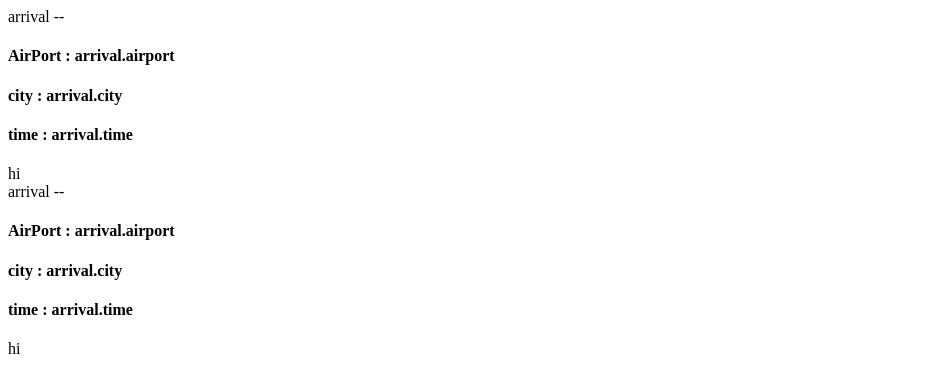
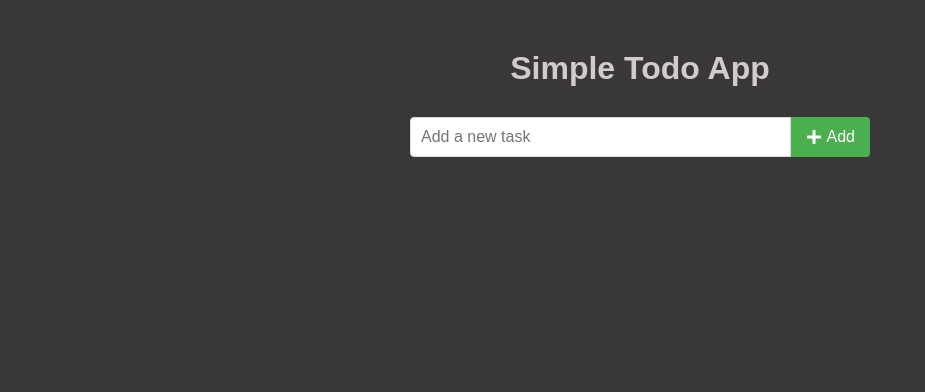
Before and after one commit to muhammed-navas/CRUD-OPARATION, a React (Vite) app in the folder frontend/: page / in a window 1280 px wide. Shown: the top 392 px of the page, without its empty margins (0-925 px from the left). Built offline with nearby package versions, Linux system fonts and the light colour scheme.

Commit message:
remove the api

```diff
--- a/frontend/src/App.tsx
+++ b/frontend/src/App.tsx
@@ -1,12 +1,11 @@
-// import SimpleTodoApp from "./page/SimpleTodoApp"
-// import "./App.css";
-import { ApiData } from "./components/ApiData.js";
+import SimpleTodoApp from "./page/SimpleTodoApp"
+import "./App.css";
+
 
 const App = () => {
   return (
     <div className="main">
-      {/* <SimpleTodoApp /> */}
-      <ApiData />
+      <SimpleTodoApp />
     </div>
   );
 };
--- a/frontend/src/components/ApiData.tsx
+++ /dev/null
@@ -1,96 +0,0 @@
-import React from "react";
-
-export const ApiData: React.FC = () => {
-
-  interface ApiType {
-    flights: {
-      flight_id: string;
-      airline: string;
-      departure: {
-        airport: string;
-        city: string;
-        time: string;
-      };
-      arrival: {
-        airport: string;
-        city: string;
-        time: string;
-      };
-      aircraft: {
-        model: string;
-        registration: string;
-        age: number;
-      };
-      status: string;
-    }[];
-  }
-
-
-  const api: ApiType = {
-    flights: [
-      {
-        flight_id: "AF123",
-        airline: "Air France",
-        departure: {
-          airport: "CDG",
-          city: "Paris",
-          time: "2025-01-27T15:30:00Z",
-        },
-        arrival: {
-          airport: "JFK",
-          city: "New York",
-          time: "2025-01-27T18:45:00Z",
-        },
-        aircraft: {
-          model: "Airbus A380",
-          registration: "F-HPJB",
-          age: 12,
-        },
-        status: "Scheduled",
-      },
-      {
-        flight_id: "DL456",
-        airline: "Delta",
-        departure: {
-          airport: "ATL",
-          city: "Atlanta",
-          time: "2025-01-27T12:00:00Z",
-        },
-        arrival: {
-          airport: "LAX",
-          city: "Los Angeles",
-          time: "2025-01-27T14:30:00Z",
-        },
-        aircraft: {
-          model: "Boeing 737",
-          registration: "N123DL",
-          age: 8,
-        },
-        status: "En Route",
-      },
-    ],
-  };
-
-  return (
-    <div>
-      <div>
-        {api?.flights?.map((item : any,i)=>{
-          let arrival = item?.arrival;
-          console.log(arrival)
-          return (
-            <>
-              <div>
-                arrival --
-                <h4>AirPort : arrival.airport</h4>
-                <h4>city : arrival.city</h4>
-                <h4>time : arrival.time</h4>
-              </div>
-              <div key={i}> hi </div>
-            </>
-          );
-        }
-        )}
-      </div>
-    </div>
-  );
-};
```
